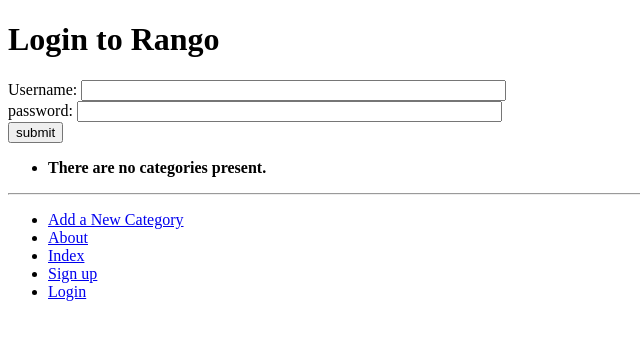
After one commit to cmurray95/tango_with_django_project, a Django app: page /rango/login/ in a window 1280 px wide. The commit adds this page. Shown: the top 340 px of the page, without its empty margins (0-640 px from the left). Run offline with Django 3.2, Linux system fonts and the light colour scheme; data that the repository does not hold is empty.

```diff
--- a/rango/forms.py
+++ b/rango/forms.py
@@ -36,7 +36,7 @@
 
 
 class UserForm(forms.ModelForm):
-    password = forms.forms.CharField(widget=forms.PasswordInput())
+    password = forms.CharField(widget=forms.PasswordInput())
 
     class Meta:
         model = User
--- a/rango/urls.py
+++ b/rango/urls.py
@@ -9,5 +9,7 @@
     path('about/', views.about, name='about'),
     path('category/<slug:category_name_slug>/', views.show_category, name='show_category'),
     path('add_category/', views.add_category, name='add_category'),
-    path('category/<slug:category_name_slug>/add_page/', views.add_page, name='add_page')
+    path('category/<slug:category_name_slug>/add_page/', views.add_page, name='add_page'),
+    path('register/', views.register, name='register'),
+    path('login/', views.user_login, name='login'),
 ]
--- a/rango/views.py
+++ b/rango/views.py
@@ -7,6 +7,7 @@
 from django.shortcuts import redirect
 from django.urls import reverse
 from rango.forms import UserForm, UserProfileForm
+from django.contrib.auth import authenticate, login
 
 
 def index(request):
@@ -118,3 +119,25 @@
                                                 'user_form': user_form,
                                                 'profile_form': profile_form,
                                                 'registered': registered})
+
+
+def user_login(request):
+    if request.method == 'POST':
+        username = request.POST.get('username')
+        password = request.POST.get('password')
+
+        user = authenticate(username=username, password=password)
+
+        # Check if user is found
+        if user:
+            if user.is_active:
+                login(request, user)
+                return redirect(reverse('rango:index'))
+            else:
+                return HttpResponse("Your Rango account is disabled.")
+        else:
+            print(f"Invalid login details: {username}, {password}")
+            return HttpResponse("Invalid login details supplied.")
+    # Display login form
+    else:
+        return render(request, 'rango/login.html')
--- a/templates/rango/base.html
+++ b/templates/rango/base.html
@@ -27,6 +27,8 @@
                 <li><a href="{% url 'rango:add_category' %}">Add a New Category</a></li>
                 <li><a href="{% url 'rango:about' %}">About</a></li>
                 <li><a href="{% url 'rango:index' %}">Index</a></li>
+                <li><a href="{% url 'rango:register' %}">Sign up</a></li>
+                <li><a href="{% url 'rango:login' %}">Login</a></li>
             </ul>
         </div>
     </body>
--- /dev/null
+++ b/templates/rango/login.html
@@ -0,0 +1,18 @@
+{% extends 'rango/base.html' %}
+{% load staticfiles %}
+
+{% block title_block %}
+ Login
+{% endblock  %}
+
+{% block body_block %}
+    <h1>Login to Rango</h1>
+    <form id="login_form" method="post" action="{% url 'rango:login' %}">
+        {% csrf_token %}
+        Username: <input type="text" name="username" value="" size="50" />
+        <br />
+        password: <input type="password" name="password" value="" size="50" />
+        <br />
+        <input type="submit" value="submit" />
+    </form>
+{% endblock  %}
```
Also changed, not shown: templates/rango/index.html (+6 -1 lines), templates/rango/register.html (added, +23 -0 lines), media/profile_images/wall.jpg (added).
